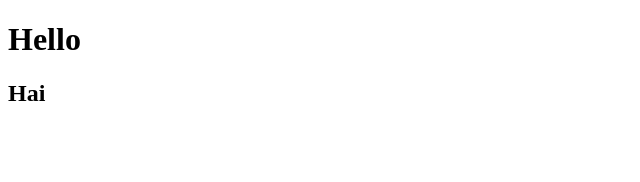
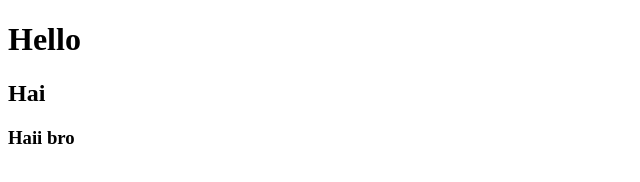
Before and after one commit to Shank0071/prac, a plain HTML site: page index.html in a window 1280 px wide. Shown: the full height of the page, 0-640 px from the left. Drawn offline with Linux system fonts and the light colour scheme.

Commit message:
changes made

```diff
--- a/index.html
+++ b/index.html
@@ -8,5 +8,6 @@
 <body>
     <h1>Hello</h1>
     <h2>Hai</h2>
+    <h3>Haii bro</h3>
 </body>
 </html>
```
